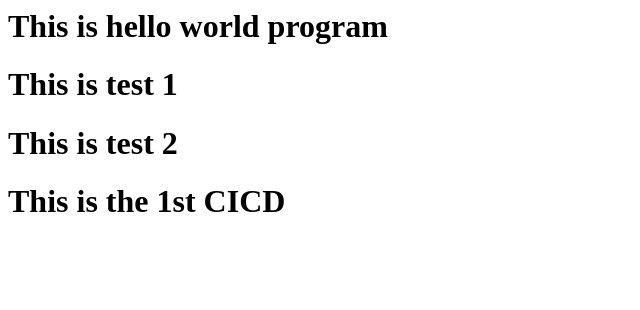
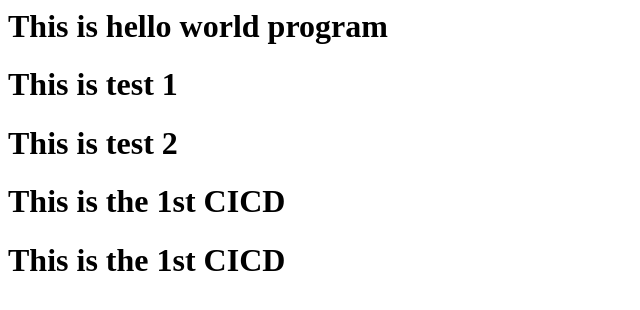
Before and after one commit to Lightsspeed/JenkinsTest, a plain HTML site: page index.html in a window 1280 px wide. Shown: the whole page, without its empty margins (0-640 px from the left). Drawn offline with Linux system fonts and the light colour scheme.

Commit message:
Update index.html

```diff
--- a/index.html
+++ b/index.html
@@ -4,5 +4,6 @@
     <h1>This is test 1<h1>
     <h1>This is test 2<h1>
     <h1>This is the 1st CICD<h1>
+    <h1>This is the 1st CICD<h1>
   <body>
 <html>
```
